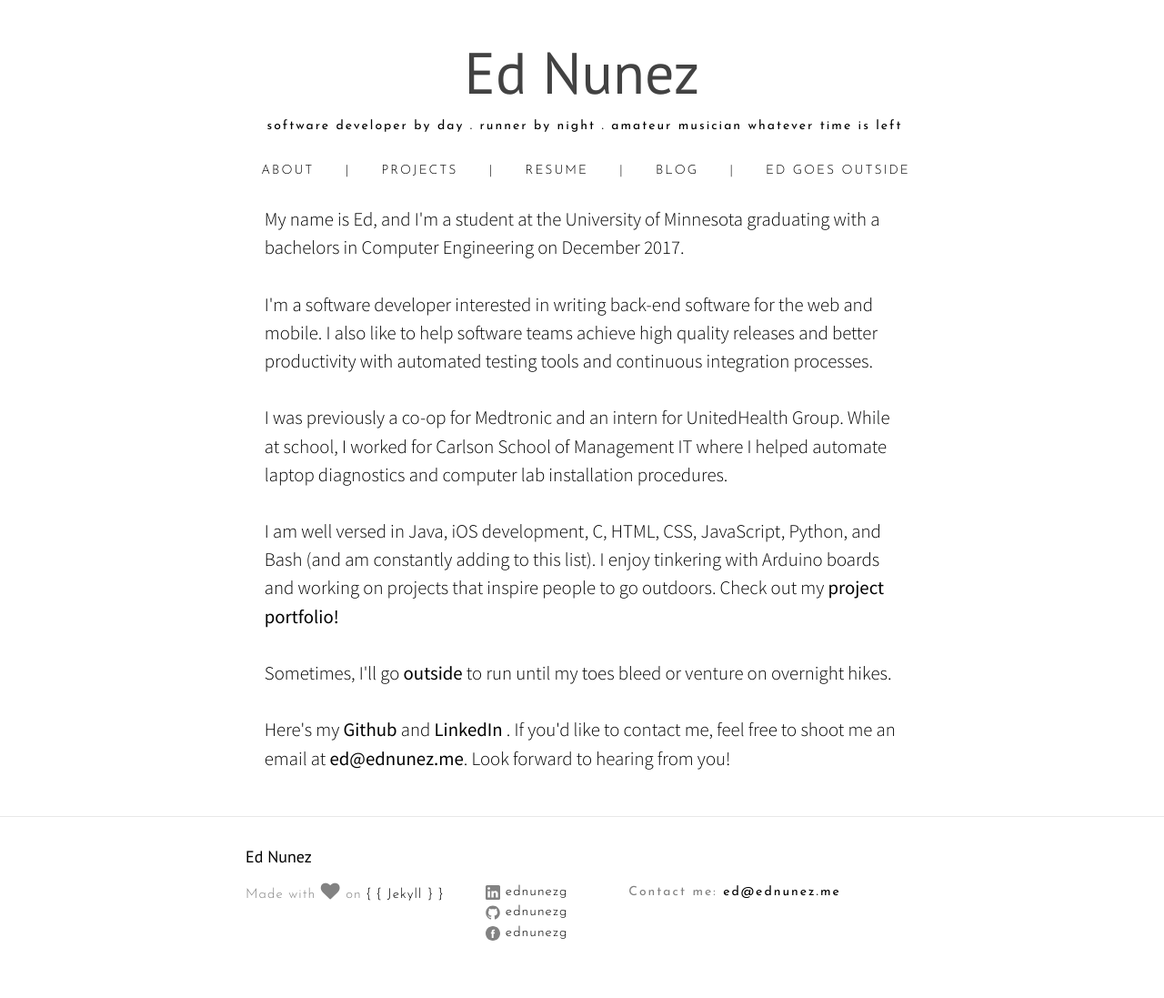
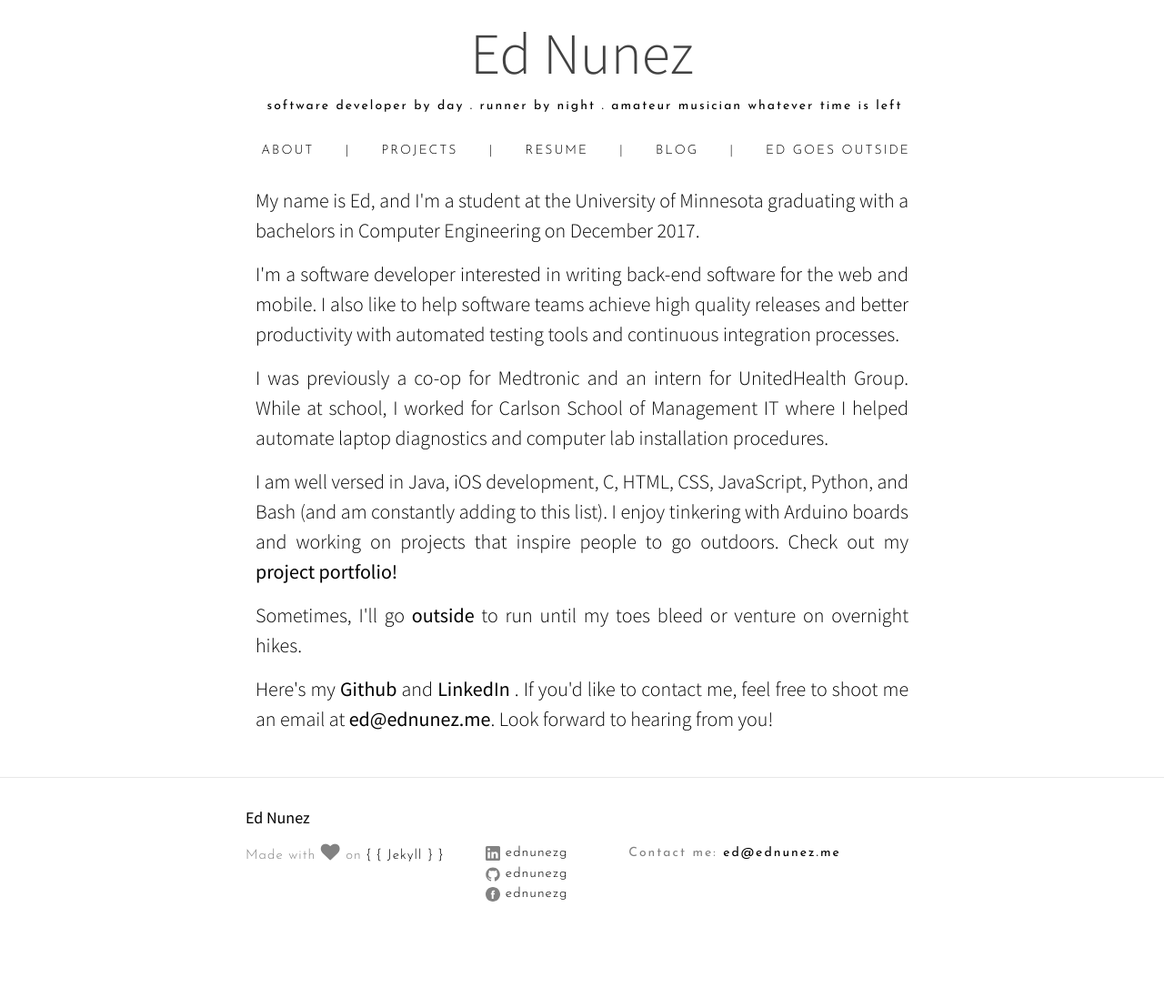
Before and after one commit to ednunezg/ednunezg.github.io, a Jekyll site: the page built from index.html, in a window 1280 px wide. Shown: the whole page at 91% size. Built offline with Jekyll 4.4.1, drawn with Linux system fonts in a browser that asks for light colours; nearby versions of some CDN libraries; the list of posts is cut into pages by our own code; after the commit the page ends 1055 px from its top, so only the background shows below that.

Commit message:
Changed font styling again

```diff
--- a/css/style.scss
+++ b/css/style.scss
@@ -6,7 +6,7 @@
 
 
 // Our variables
-$base-font-family: "PT Sans", Helvetica, Arial, sans-serif;
+$base-font-family: "Source Sans Pro", Helvetica, Arial, sans-serif;
 $base-font-size:   16px;
 $base-font-weight: 400;
 $small-font-size:  $base-font-size * 0.875;
@@ -314,9 +314,10 @@ pre {
   text-transform: uppercase;
 }
 .about-me {
-  padding-left: 1em;
-  padding-right: 1em;
-  font-size: 1.3rem;
+  text-align: justify;
+  padding-left: 0.5em;
+  padding-right: 0.5em;
+  font-size: 22px;
   font-family: "Source Sans Pro";
   font-weight: 300;
   a {
@@ -379,10 +380,10 @@ pre {
 .site-title {
   font-size: 64px;
   font-weight: 100;
-  font-family: 'PT Sans';
+  font-family: 'Source Sans Pro';
   text-transform: capitalize;
-  font-weight: 500;
-  margin-top: 0.5em; /* Changed */
+  font-weight: 300;
+  margin-top: 10px; /* Changed */
   &,
   &:visited {
     color: $grey-color-dark;
@@ -500,7 +501,7 @@ pre {
   margin-left: 0;
 }
 .small-site-title {
-  font-family: "PT Sans";
+  font-family: "Source Sans Pro";
 }
 .footer-col-wrapper {
   font-size: 15px;
@@ -592,7 +593,7 @@ pre {
 }
 .post-content {
   margin-bottom: $spacing-unit;
-  padding-bottom: 1em !important;
+  padding-bottom: 2em !important;
   p {
     font-size: 1.2rem;
   }
@@ -694,7 +695,7 @@ pre {
 
 .project {
   width:720px;
-  height:230px;
+  height:240px;
   border:1px solid #c9c9c9;
 
 
@@ -736,9 +737,9 @@ pre {
   padding-bottom: 5px;
 
   h2 {
-    font-size: 20px;
+    font-size: 22px;
     @include media-query($on-laptop) {
-      font-size: 16px;
+      font-size: 18px;
     }
     display:inline
   }
@@ -820,6 +821,7 @@ pre {
 }
 
 .projects-bottom {
+
   text-align: center;
 }
 
--- a/index.html
+++ b/index.html
@@ -10,20 +10,29 @@ layout: default
 <!--<div style="text-align: center;"><img src="{{ site.url }}/assets/picture-profile.jpg" width="200" alt="image"></div><br>-->
 
 <p>
+My name is Ed, and I'm a student at the University of Minnesota graduating with a bachelors in Computer Engineering on December 2017.
+</p>
 
-My name is Ed, and I'm a student at the University of Minnesota graduating with a bachelors in Computer Engineering on December 2017. <br><br>
+<p>
+I'm a software developer interested in writing back-end software for the web and mobile. I also like to help software teams achieve high quality releases and better productivity with automated testing tools and continuous integration processes.
+</p>
 
-I'm a software developer interested in writing back-end software for the web and mobile. I also like to help software teams achieve high quality releases and better productivity with automated testing tools and continuous integration processes.  <br><br>
+<p>
+I was previously a co-op for Medtronic and an intern for UnitedHealth Group. While at school, I worked for Carlson School of Management IT where I helped automate laptop diagnostics and computer lab installation procedures.
+</p>
 
-I was previously a co-op for Medtronic and an intern for UnitedHealth Group. While at school, I worked for Carlson School of Management IT where I helped automate laptop diagnostics and computer lab installation procedures. <br><br>
+<p>
+I am well versed in Java, iOS development, C, HTML, CSS, JavaScript, Python, and Bash (and am constantly adding to this list). I enjoy tinkering with Arduino boards and working on projects that inspire people to go outdoors. Check out my <a href="{{ site.url }}/projects"> project portfolio!</a>
+</p>
 
-I am well versed in Java, iOS development, C, HTML, CSS, JavaScript, Python, and Bash (and am constantly adding to this list). I enjoy tinkering with Arduino boards and working on projects that inspire people to go outdoors. Check out my <a href="{{ site.url }}/projects"> project portfolio!</a><br><br>
+<p>
+Sometimes, I'll go <a href="{{ site.url }}/outside">outside</a> to run until my toes bleed or venture on overnight hikes.
+</p>
 
-Sometimes, I'll go <a href="{{ site.url }}/outside">outside</a> to run until my toes bleed or venture on overnight hikes. <br><br>
+<p>
+Here's my <a href="http://www.github.com/ednunezg">Github</a> and <a href="https://www.linkedin.com/in/ednunezg/">LinkedIn</a> . If you'd like to contact me, feel free to shoot me an email at <a href="mailto:ed@ednunez.me">ed@ednunez.me</a>. Look forward to hearing from you!
+</p>
 
-Here's my <a href="http://www.github.com/ednunezg">Github</a> and <a href="https://www.linkedin.com/in/ednunezg/">LinkedIn</a> . If you'd like to contact me, feel free to shoot me an email at <a href="mailto:ed@ednunez.me">ed@ednunez.me</a>. Look forward to hearing from you!<br>
-
-</p>
 </div>
 
 
```
Also changed, not shown: 4 other files.
